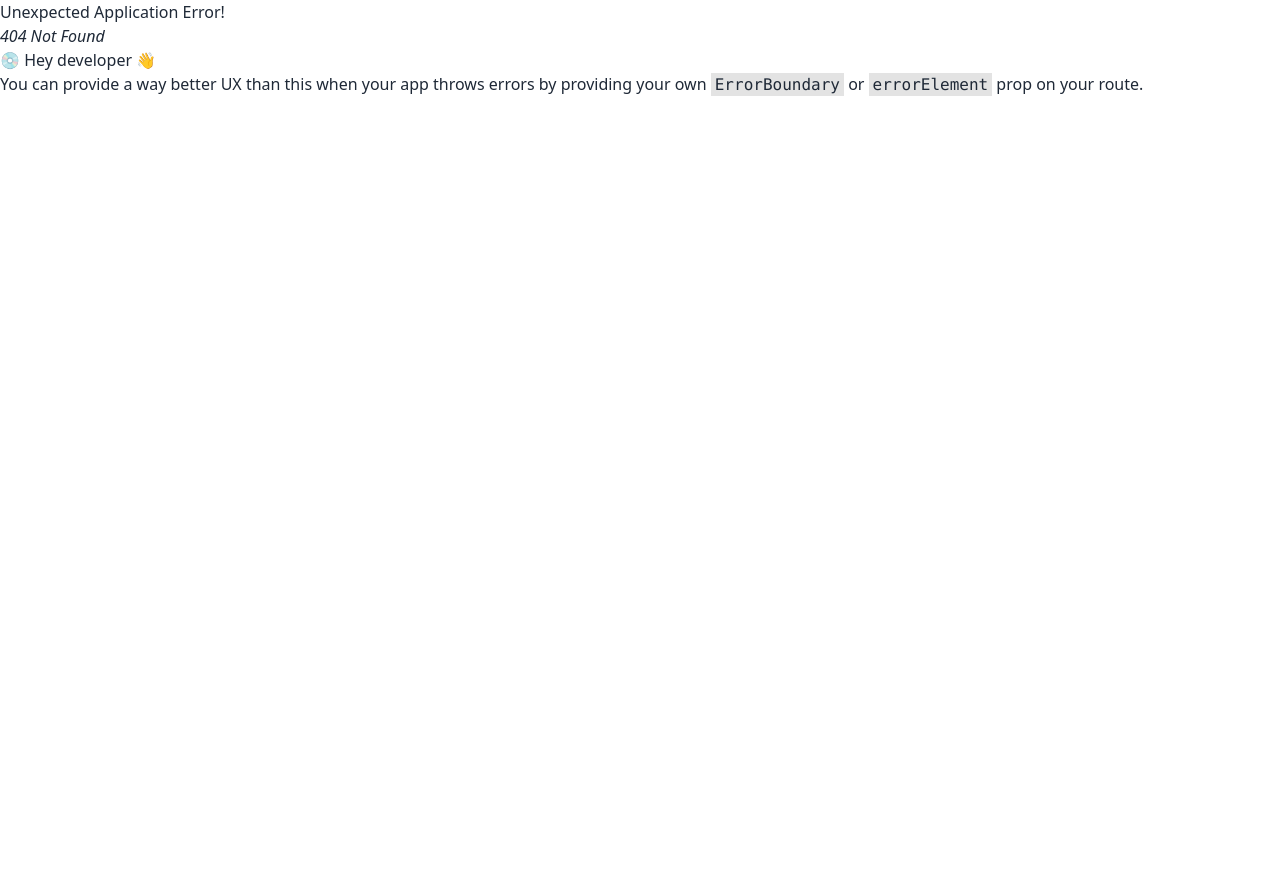
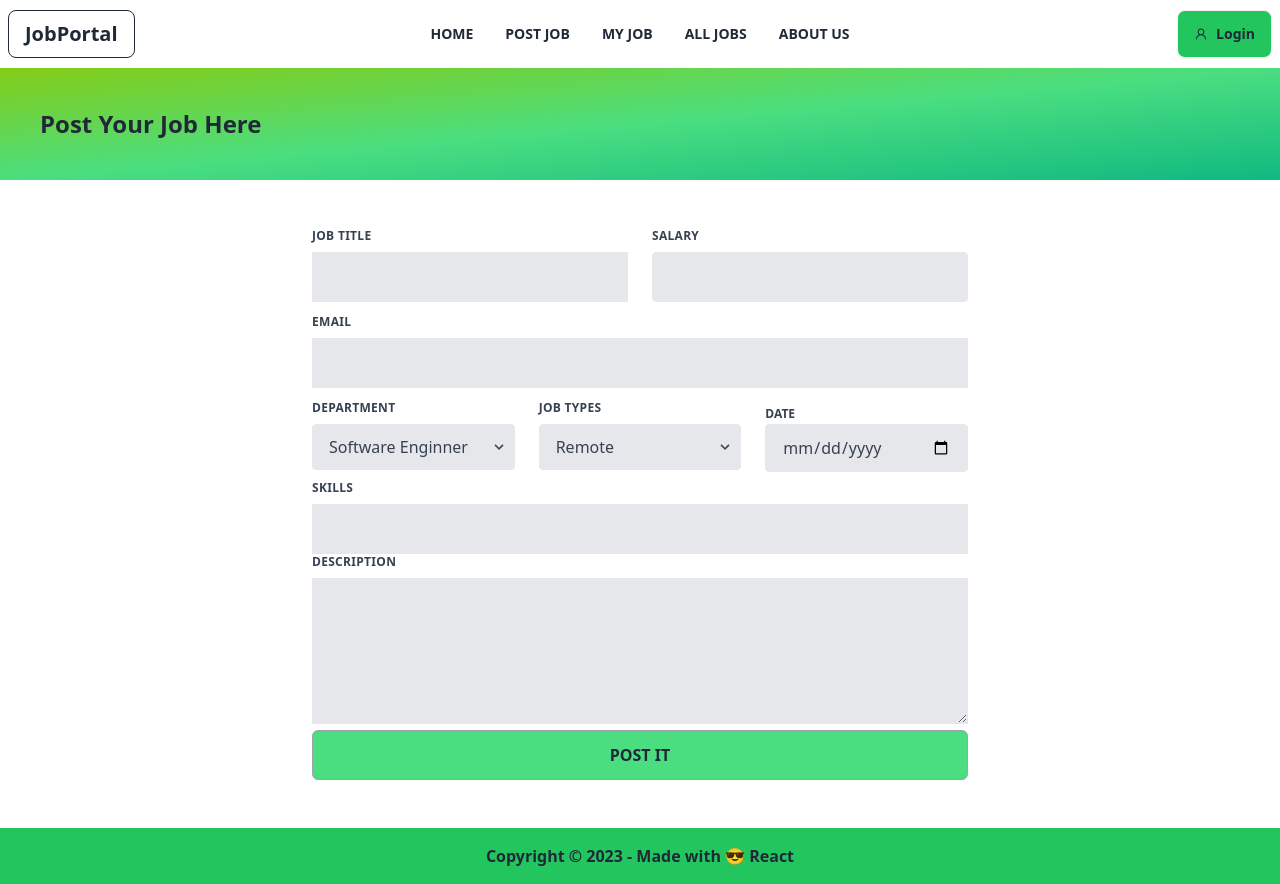
Before and after one commit to Tokiosman80F/jobPortal--client, a React (Vite) app: page /postJob in a window 1280 px wide. Before the commit this address had no page. Before the commit the page ends 800 px from the top, so only its background shows below. Built offline with nearby package versions, Linux system fonts and the light colour scheme.

Commit message:
form ui is ready

```diff
--- a/src/Pages/HomePage/Categories.jsx
+++ b/src/Pages/HomePage/Categories.jsx
@@ -31,12 +31,12 @@ const Categories = () => {
   ];
   return (
     <div className="container mx-auto">
-      <div className="text-center text-5xl font-bold my-10">
+      <div className="text-center md:text-5xl font-bold my-10">
         <h1>Popular Categories</h1>
       </div>
-      <div className="flex justify-between  gap-10 ">
+      <div className="flex md:flex-row flex-col justify-between  gap-10 ">
         {cardInfos.map((card, index) => (
-          <div key={index} className="hover:scale-105 ease-in-out duration-300   card w-1/2 bg-base-300 shadow-xl border border-black">
+          <div key={index} className="md:hover:scale-105 ease-in-out duration-300   card w-1/2 bg-base-300 shadow-xl border border-black">
             <figure>
               <img src={card.image}  className="w-full h-72"/>
             </figure>
--- a/src/Pages/HomePage/Home.jsx
+++ b/src/Pages/HomePage/Home.jsx
@@ -1,12 +1,14 @@
 import React from "react";
 import Landing from "./Landing";
 import Categories from "./Categories";
+import JobList from "./JobList";
 
 const Home = () => {
   return (
     <>
     <Landing></Landing>
     <Categories></Categories>
+    <JobList></JobList>
     </>
   );
 };
--- /dev/null
+++ b/src/Pages/HomePage/JobList.jsx
@@ -0,0 +1,23 @@
+import React, { useState } from "react";
+
+const JobList = () => {
+  const [active, setActive] = useState("remote");
+  const handleToggle=(btn)=>{
+    setActive(btn)
+  }
+  return (
+    <div className="container mx-auto my-10">
+      <div className="text-center md:text-5xl font-bold my-10">
+        <h1> Job List</h1>
+      </div>
+      <div className="flex items-center justify-center gap-10 ">
+        <button onClick={()=>handleToggle(`remote`)} className={active==='remote'? 'toggleBtn ': ""}>REMOTE</button>
+        <button onClick={()=>handleToggle(`onsite`)} className={active==='onsite'?' toggleBtn':""}>
+          ON-SITE
+        </button>
+      </div>
+    </div>
+  );
+};
+
+export default JobList;
--- /dev/null
+++ b/src/Pages/PostJob/PostJob.jsx
@@ -0,0 +1,126 @@
+const PostJob = () => {
+  return (
+    <div className="bg">
+      <div className="  bg-gradient-to-br from-lime-500 via-green-400 to-emerald-500  ">
+        <p className="font-semibold text-2xl py-10 ml-10">Post Your Job Here</p>
+      </div>
+      <form className="w-full max-w-2xl mx-auto my-10 p-2 bottom-2">
+        <div className="flex flex-wrap -mx-3 mb-3">
+          <div className="w-full md:w-1/2 px-3 mb-6 md:mb-0">
+            <label className="formLabel">Job title</label>
+            <input
+              className=" w-full bg-gray-200 text-gray-700 border  py-3 px-4 focus:outline-none focus:bg-white"
+              required
+              type="text"
+              name="jobname"
+            />
+          </div>
+          <div className="w-full md:w-1/2 px-3">
+            <label className="formLabel">Salary</label>
+            <input
+              className="  w-full bg-gray-200 text-gray-700 border border-gray-200 rounded py-3 px-4  focus:outline-none focus:bg-white focus:border-gray-500"
+              required
+              type="number"
+              name="salary"
+            />
+          </div>
+        </div>
+
+        <div className="w-full mb-6 md:mb-3">
+          <label className="formLabel">Email</label>
+          <input
+            className=" w-full bg-gray-200 text-gray-700 border  py-3 px-4   focus:outline-none focus:bg-white"
+            required
+            type="email"
+            name="email"
+          />
+        </div>
+
+        <div className="flex flex-wrap -mx-3 mb-2">
+          <div className="w-full md:w-1/3 px-3 mb-6 md:mb-0">
+            <label className="formLabel">department</label>
+            <div className="relative">
+              <select
+                className=" appearance-none w-full bg-gray-200 border border-gray-200 text-gray-700 py-3 px-4 pr-8 rounded leading-tight focus:outline-none focus:bg-white focus:border-gray-500"
+                required
+                name="department"
+              >
+                <option>Software Enginner</option>
+                <option>Web Developer</option>
+                <option>System Network</option>
+              </select>
+              <div className="pointer-events-none absolute inset-y-0 right-0 flex items-center px-2 text-gray-700">
+                <svg
+                  className="fill-current h-4 w-4"
+                  xmlns="http://www.w3.org/2000/svg"
+                  viewBox="0 0 20 20"
+                >
+                  <path d="M9.293 12.95l.707.707L15.657 8l-1.414-1.414L10 10.828 5.757 6.586 4.343 8z" />
+                </svg>
+              </div>
+            </div>
+          </div>
+          <div className="w-full md:w-1/3 px-3 mb-6 md:mb-0">
+            <label className="formLabel">Job Types</label>
+            <div className="relative">
+              <select
+                className=" appearance-none w-full bg-gray-200 border border-gray-200 text-gray-700 py-3 px-4 pr-8 rounded leading-tight focus:outline-none focus:bg-white focus:border-gray-500"
+                required
+                name="jobtype"
+              >
+                <option>Remote</option>
+                <option>On-site</option>
+              </select>
+              <div className="pointer-events-none absolute inset-y-0 right-0 flex items-center px-2 text-gray-700">
+                <svg
+                  className="fill-current h-4 w-4"
+                  xmlns="http://www.w3.org/2000/svg"
+                  viewBox="0 0 20 20"
+                >
+                  <path d="M9.293 12.95l.707.707L15.657 8l-1.414-1.414L10 10.828 5.757 6.586 4.343 8z" />
+                </svg>
+              </div>
+            </div>
+          </div>
+          <div className="w-full md:w-1/3 px-3 mb-6 md:mb-0">
+            <label className=" uppercase  text-gray-700 text-xs font-bold mb-2">
+              Date
+            </label>
+            <input
+              className="appearance-none  w-full bg-gray-200 text-gray-700 border border-gray-200 rounded py-3 px-4 leading-tight focus:outline-none focus:bg-white focus:border-gray-500"
+              required
+              type="date"
+              name="date"
+            />
+          </div>
+        </div>
+        <div className="w-full  mb-6 md:mb-0">
+          <label className="formLabel">skills</label>
+          <input
+            className=" w-full bg-gray-200 text-gray-700 border  py-3 px-4   focus:outline-none focus:bg-white"
+            required
+            type="text"
+
+          />
+        </div>
+        <div className="w-full mb-6 md:mb-0">
+          <label className="formLabel">Description</label>
+          <textarea
+            rows="5"
+            className=" w-full bg-gray-200 text-gray-700 border  py-3 px-4   focus:outline-none focus:bg-white"
+            required
+            type="text"
+            name="description"
+          />
+        </div>
+        <input
+          type="submit"
+          value="Post It"
+          className="bg-green-400 w-full py-3 px-4 uppercase font-bold border border-gray-400 rounded-md cursor-pointer ease-in-out duration-200  hover:bg-green-500"
+        />
+      </form>
+    </div>
+  );
+};
+
+export default PostJob;
--- a/src/Pages/shared/Header/Header.jsx
+++ b/src/Pages/shared/Header/Header.jsx
@@ -7,7 +7,7 @@ const Header = () => {
         <Link to="">Home</Link>
       </li>
       <li>
-        <Link to="">Post Job</Link>
+        <Link to="/postJob">Post Job</Link>
       </li>
       <li>
         <Link to="">My Job</Link>
--- a/src/Routes/Route/Routes.jsx
+++ b/src/Routes/Route/Routes.jsx
@@ -3,6 +3,7 @@ import {
 } from "react-router-dom";
 import MainLayout from "../../Layouts/MainLayout/MainLayout";
 import Home from "../../Pages/HomePage/Home";
+import PostJob from "../../Pages/PostJob/PostJob";
 
 export const router = createBrowserRouter([
   {
@@ -12,6 +13,10 @@ export const router = createBrowserRouter([
         {
             path:"/",
             element:<Home></Home>
+        },
+        {
+          path:"/postJob",
+          element:<PostJob></PostJob>
         }
     ]
   },
--- a/src/index.css
+++ b/src/index.css
@@ -1,3 +1,10 @@
 @tailwind base;
 @tailwind components;
 @tailwind utilities;
+
+.toggleBtn{
+    @apply  bg-green-500 px-10 py-3  font-bold cursor-pointer
+}
+.formLabel{
+    @apply block uppercase tracking-wide text-gray-700 text-xs font-bold mb-2
+}
```
